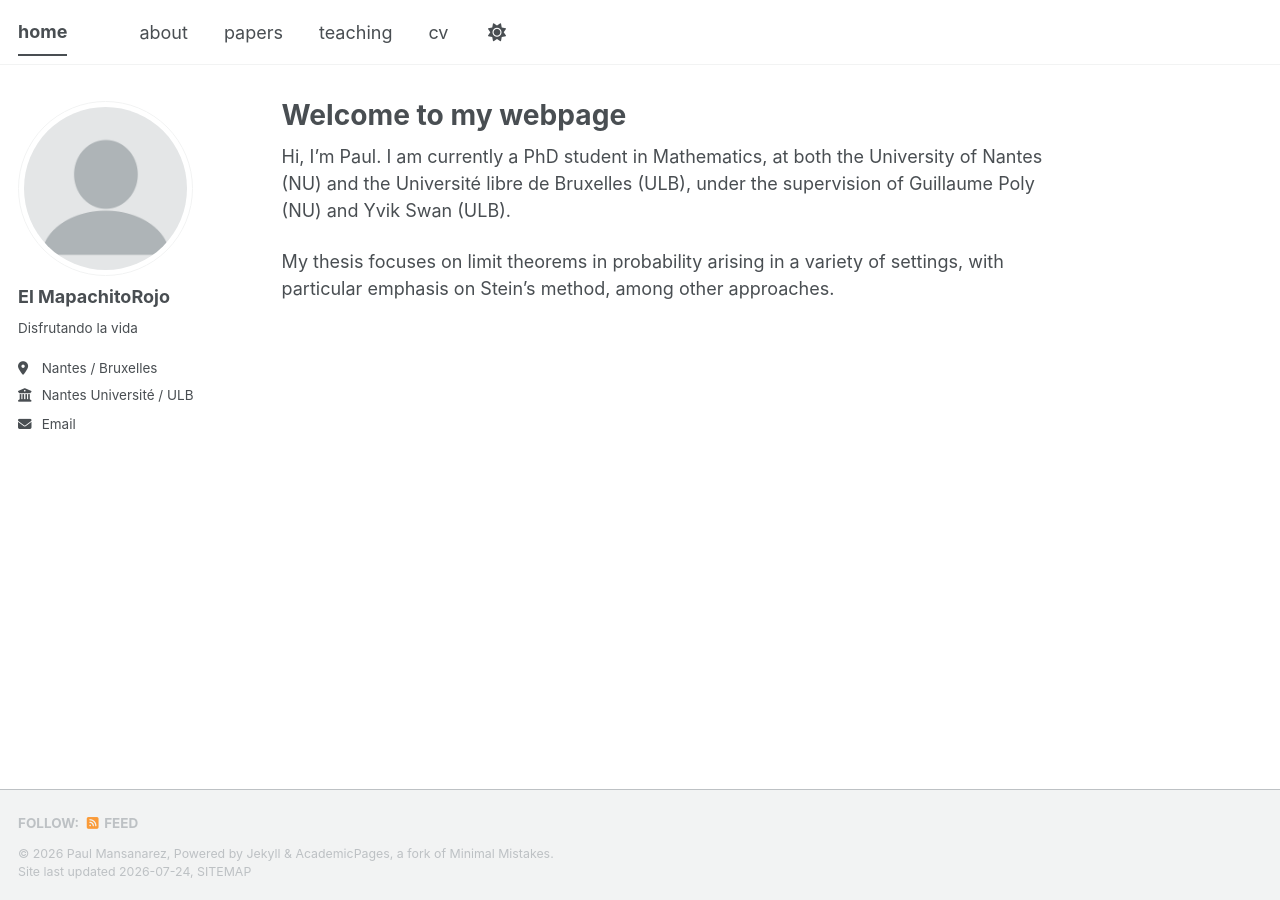
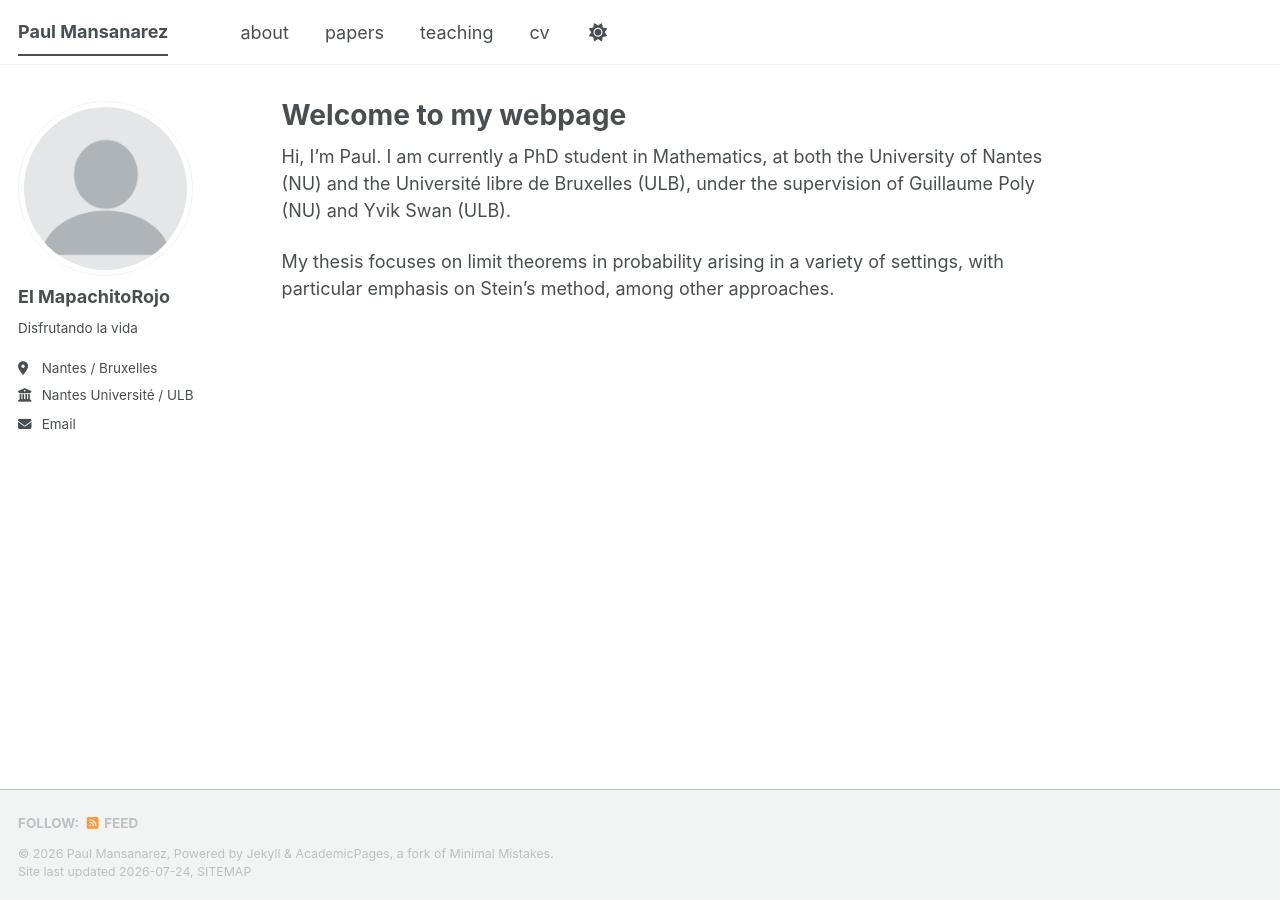
Before and after one commit to paulmansanarez/paulmansanarez.github.io, a Jekyll site: the page built from _pages/about.md, in a window 1280 px wide. Built offline with Jekyll 4.4.1, drawn with Linux system fonts in a browser that asks for light colours; a style sheet for code colours, icons or effects is not loaded.

Commit message:
Update _config.yml

```diff
--- a/_config.yml
+++ b/_config.yml
@@ -9,7 +9,7 @@
 # Basic Site Settings
 locale                   : "en-US"
 site_theme               : "default" # The available themes options are "default", "air", "sunrise", "mint", "dirt" and "contrast"
-title                    : "home"
+title                    : "Paul Mansanarez"
 title_separator          : "-"
 name                     : &name "Paul Mansanarez"
 description              : &description "Your Name's academic portfolio"   # Update this with a general description of your site, this is the default if not overridden by a page
```
